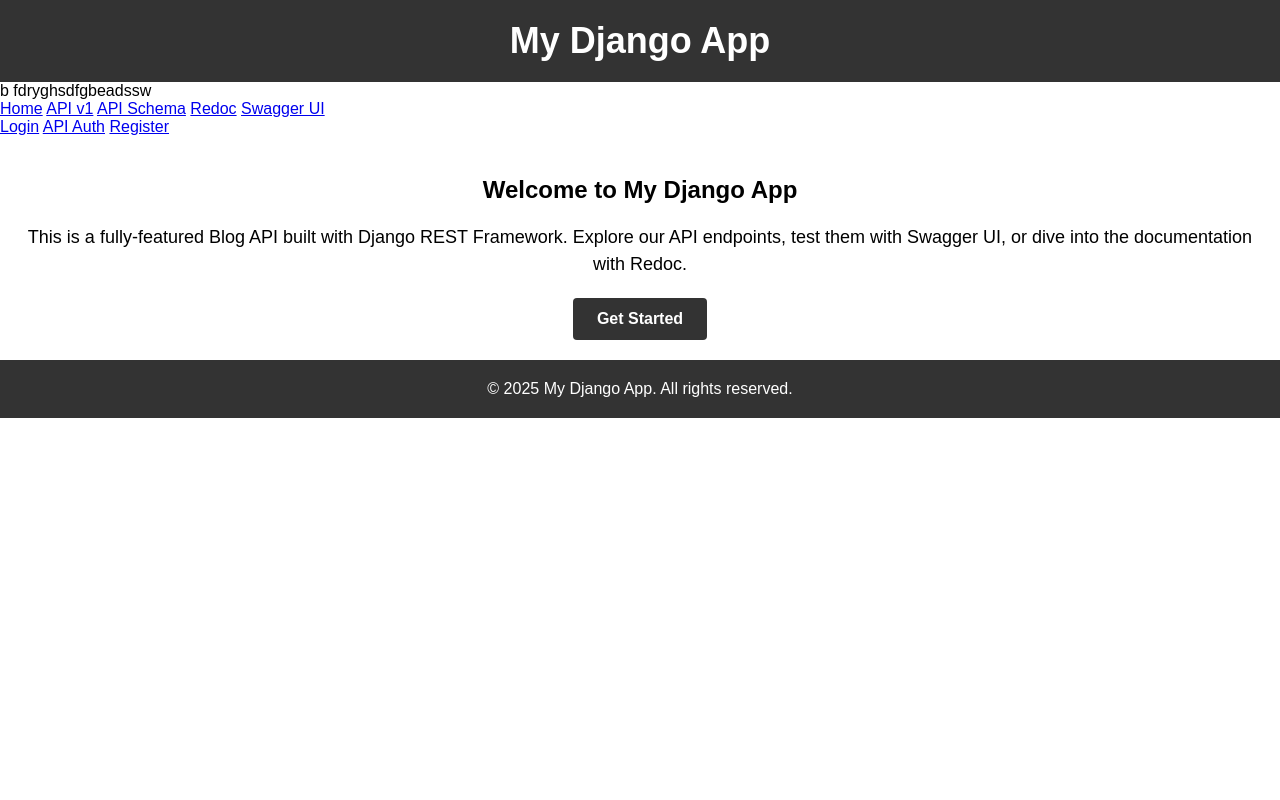
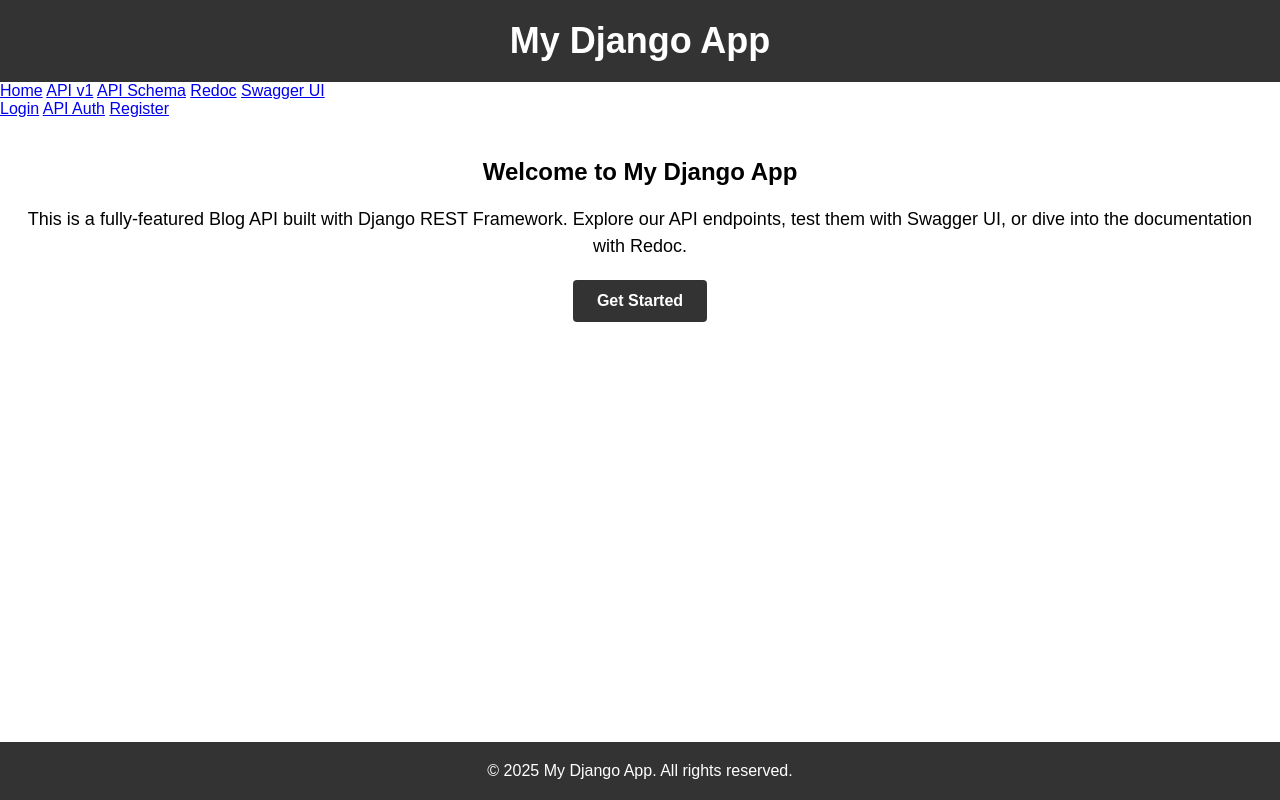
Before and after one commit to surendra7723/blogapi, a Django app: page / in a window 1280 px wide. Run offline with Django 4.2, Linux system fonts and the light colour scheme; parts of the project's set-up code (start-up, migrations or seed data) failed here and were passed over.

Commit message:
Remove extraneous characters and clean up navigation.html template

```diff
--- a/templates/includes/navigation.html
+++ b/templates/includes/navigation.html
@@ -1,8 +1,3 @@
- b fdryghsdfgbeadssw    <na
-
-
-
- kl,;v>
     <div class="nav-links">
         <a href="{% url 'home' %}">Home</a>
         <a href="/api/v1/">API v1</a>
```
